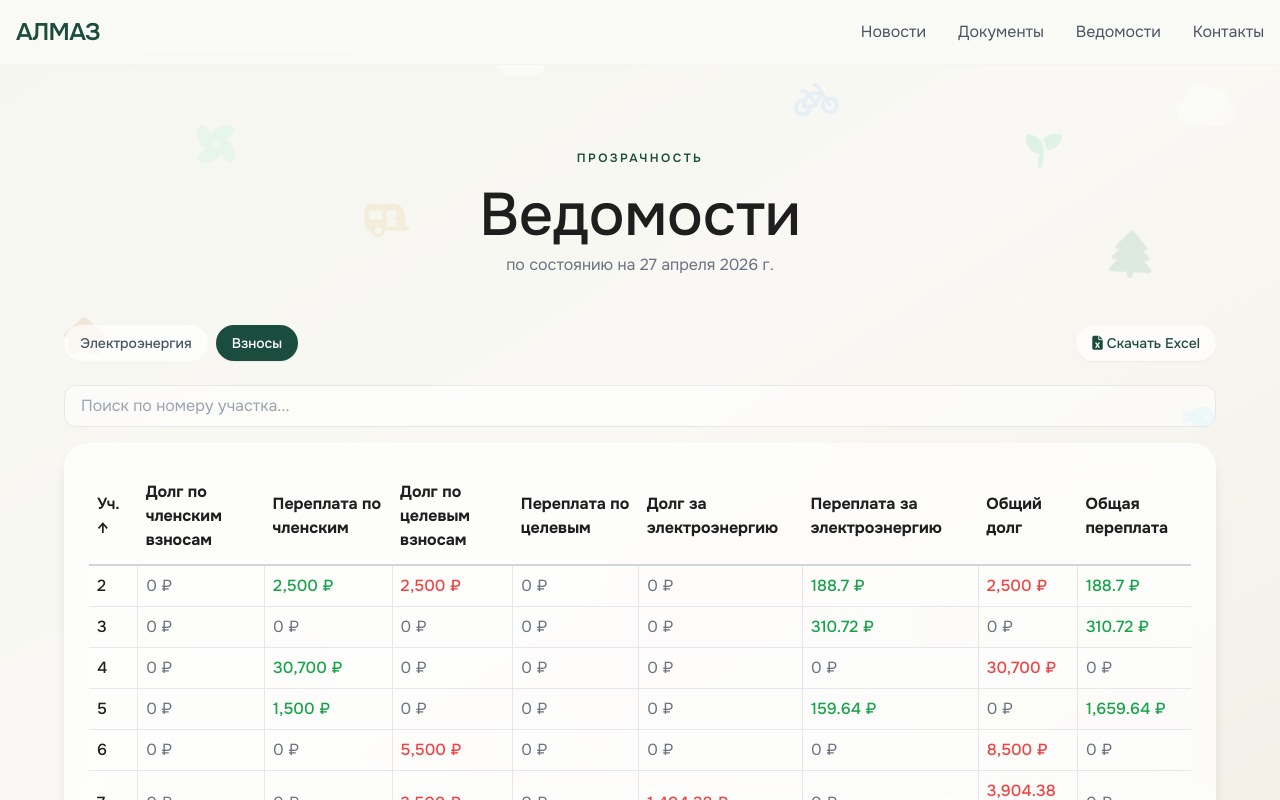
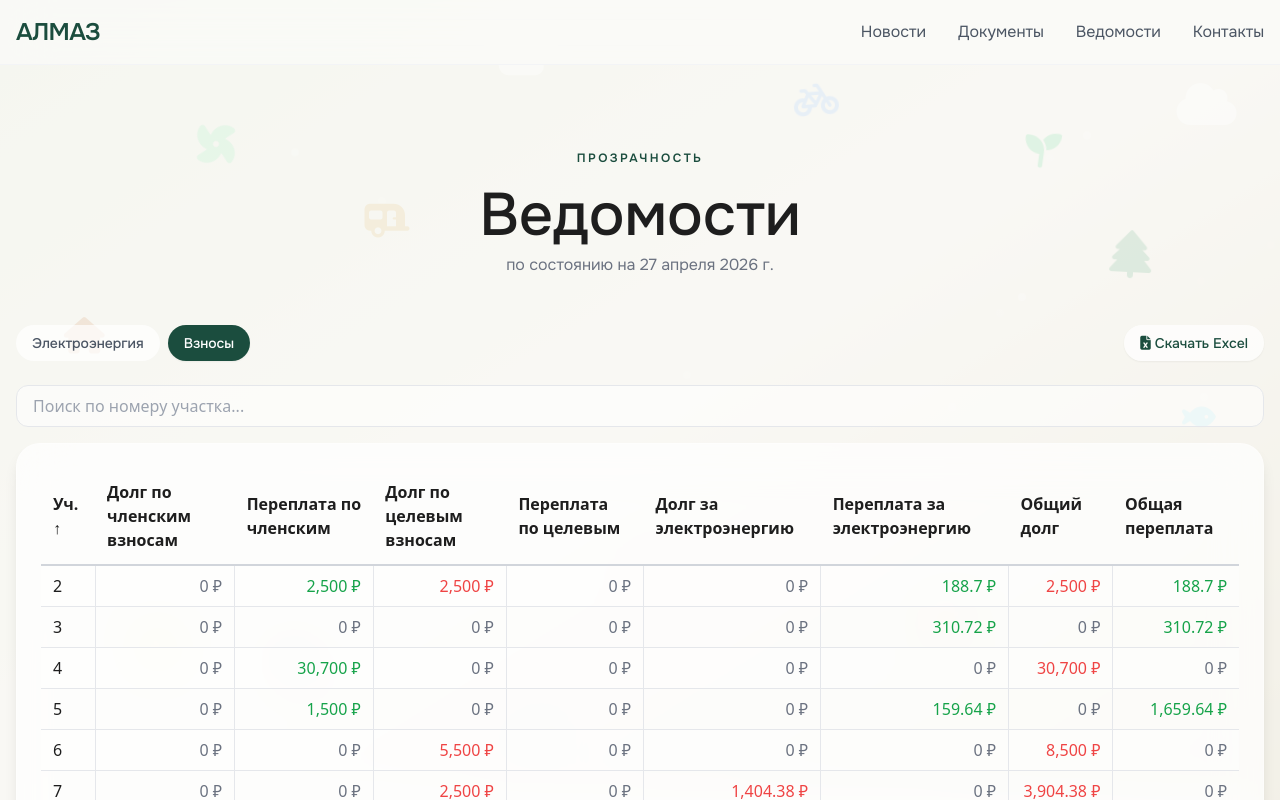
Before and after one commit to rawcam/almaz-snt, a Next.js app: page /almaz-snt/payments in a window 1280 px wide. Both pictures are taken after a click on the button "Взносы". Shown: the top 800 px of the page. Built offline with nearby package versions, Linux system fonts and the light colour scheme.

Commit message:
Update payments.js

```diff
--- a/src/pages/payments.js
+++ b/src/pages/payments.js
@@ -80,7 +80,7 @@ export default function Payments() {
         </motion.div>
 
         {/* Переключатель вкладок и кнопка скачивания */}
-        <div className="max-w-6xl mx-auto mb-6 flex flex-col sm:flex-row justify-between items-start sm:items-center gap-4">
+        <div className="max-w-7xl mx-auto mb-6 flex flex-col sm:flex-row justify-between items-start sm:items-center gap-4">
           <div className="flex gap-2">
             <button
               onClick={() => setActiveTable('electricity')}
@@ -125,50 +125,50 @@ export default function Payments() {
         </div>
 
         {/* Поиск */}
-        <div className="max-w-6xl mx-auto mb-4">
+        <div className="max-w-7xl mx-auto mb-4">
           <input
             type="text"
             placeholder="Поиск по номеру участка..."
             value={search}
             onChange={(e) => setSearch(e.target.value)}
-            className="w-full px-4 py-2 rounded-xl border border-gray-200 bg-white/50 focus:outline-none focus:ring-2 focus:ring-green-deep"
+            className="w-full px-4 py-2 rounded-xl border border-gray-200 bg-white/50 focus:outline-none focus:ring-2 focus:ring-green-deep font-sans"
           />
         </div>
 
         {/* Таблица */}
-        <div className="max-w-6xl mx-auto bg-white/70 backdrop-blur-xl rounded-3xl p-4 md:p-6 shadow-lg border border-white/30 overflow-x-auto">
+        <div className="max-w-7xl mx-auto bg-white/70 backdrop-blur-xl rounded-3xl p-4 md:p-6 shadow-lg border border-white/30 overflow-x-auto">
           {activeTable === 'electricity' ? (
-            <table className="w-full text-left border-collapse">
+            <table className="w-full text-left border-collapse font-sans">
               <thead>
                 <tr className="border-b-2 border-gray-300">
-                  <th className="py-3 px-2 font-semibold text-dark cursor-pointer" onClick={() => handleSort('plot')}>
+                  <th className="py-3 px-3 font-semibold text-dark cursor-pointer" onClick={() => handleSort('plot')}>
                     Уч. {sortBy === 'plot' && (order === 'asc' ? '↑' : '↓')}
                   </th>
-                  <th className="py-3 px-2 cursor-pointer" onClick={() => handleSort('readingStart')}>
+                  <th className="py-3 px-3 cursor-pointer" onClick={() => handleSort('readingStart')}>
                     Показания на начало {sortBy === 'readingStart' && (order === 'asc' ? '↑' : '↓')}
                   </th>
-                  <th className="py-3 px-2 cursor-pointer" onClick={() => handleSort('readingEnd')}>
+                  <th className="py-3 px-3 cursor-pointer" onClick={() => handleSort('readingEnd')}>
                     На конец {sortBy === 'readingEnd' && (order === 'asc' ? '↑' : '↓')}
                   </th>
-                  <th className="py-3 px-2 cursor-pointer" onClick={() => handleSort('consumption')}>
+                  <th className="py-3 px-3 cursor-pointer" onClick={() => handleSort('consumption')}>
                     Расход {sortBy === 'consumption' && (order === 'asc' ? '↑' : '↓')}
                   </th>
-                  <th className="py-3 px-2 cursor-pointer" onClick={() => handleSort('debtStart')}>
+                  <th className="py-3 px-3 cursor-pointer" onClick={() => handleSort('debtStart')}>
                     Долг на начало {sortBy === 'debtStart' && (order === 'asc' ? '↑' : '↓')}
                   </th>
-                  <th className="py-3 px-2 cursor-pointer" onClick={() => handleSort('overpaymentStart')}>
+                  <th className="py-3 px-3 cursor-pointer" onClick={() => handleSort('overpaymentStart')}>
                     Переплата на начало {sortBy === 'overpaymentStart' && (order === 'asc' ? '↑' : '↓')}
                   </th>
-                  <th className="py-3 px-2 cursor-pointer" onClick={() => handleSort('charged')}>
+                  <th className="py-3 px-3 cursor-pointer" onClick={() => handleSort('charged')}>
                     Начислено {sortBy === 'charged' && (order === 'asc' ? '↑' : '↓')}
                   </th>
-                  <th className="py-3 px-2 cursor-pointer" onClick={() => handleSort('paid')}>
+                  <th className="py-3 px-3 cursor-pointer" onClick={() => handleSort('paid')}>
                     Оплачено {sortBy === 'paid' && (order === 'asc' ? '↑' : '↓')}
                   </th>
-                  <th className="py-3 px-2 cursor-pointer" onClick={() => handleSort('debtEnd')}>
+                  <th className="py-3 px-3 cursor-pointer" onClick={() => handleSort('debtEnd')}>
                     Долг на конец {sortBy === 'debtEnd' && (order === 'asc' ? '↑' : '↓')}
                   </th>
-                  <th className="py-3 px-2 cursor-pointer" onClick={() => handleSort('overpaymentEnd')}>
+                  <th className="py-3 px-3 cursor-pointer" onClick={() => handleSort('overpaymentEnd')}>
                     Переплата на конец {sortBy === 'overpaymentEnd' && (order === 'asc' ? '↑' : '↓')}
                   </th>
                 </tr>
@@ -176,18 +176,18 @@ export default function Payments() {
               <tbody>
                 {filtered.map((item, idx) => (
                   <tr key={item.plot} className={`border-b border-gray-200 hover:bg-white/60 transition-colors ${idx % 2 === 0 ? 'bg-white/30' : ''}`}>
-                    <td className="py-2 px-2 font-medium border-r border-gray-200">{item.plot}</td>
-                    <td className="py-2 px-2 border-r border-gray-200">{formatNumber(item.readingStart)}</td>
-                    <td className="py-2 px-2 border-r border-gray-200">{formatNumber(item.readingEnd)}</td>
-                    <td className="py-2 px-2 border-r border-gray-200">{formatNumber(item.consumption)}</td>
-                    <td className="py-2 px-2 border-r border-gray-200">{formatMoney(item.debtStart)}</td>
-                    <td className="py-2 px-2 border-r border-gray-200">{formatMoney(item.overpaymentStart)}</td>
-                    <td className="py-2 px-2 border-r border-gray-200">{formatMoney(item.charged)}</td>
-                    <td className="py-2 px-2 border-r border-gray-200">{formatMoney(item.paid)}</td>
-                    <td className={`py-2 px-2 border-r border-gray-200 ${item.debtEnd > 0 ? 'text-red-500 font-medium' : 'text-gray-500'}`}>
+                    <td className="py-2 px-3 font-medium border-r border-gray-200 text-left">{item.plot}</td>
+                    <td className="py-2 px-3 border-r border-gray-200 text-right">{formatNumber(item.readingStart)}</td>
+                    <td className="py-2 px-3 border-r border-gray-200 text-right">{formatNumber(item.readingEnd)}</td>
+                    <td className="py-2 px-3 border-r border-gray-200 text-right">{formatNumber(item.consumption)}</td>
+                    <td className="py-2 px-3 border-r border-gray-200 text-right">{formatMoney(item.debtStart)}</td>
+                    <td className="py-2 px-3 border-r border-gray-200 text-right">{formatMoney(item.overpaymentStart)}</td>
+                    <td className="py-2 px-3 border-r border-gray-200 text-right">{formatMoney(item.charged)}</td>
+                    <td className="py-2 px-3 border-r border-gray-200 text-right">{formatMoney(item.paid)}</td>
+                    <td className={`py-2 px-3 border-r border-gray-200 text-right ${item.debtEnd > 0 ? 'text-red-500 font-medium' : 'text-gray-500'}`}>
                       {formatMoney(item.debtEnd)}
                     </td>
-                    <td className={`py-2 px-2 ${item.overpaymentEnd > 0 ? 'text-green-600 font-medium' : 'text-gray-500'}`}>
+                    <td className={`py-2 px-3 text-right ${item.overpaymentEnd > 0 ? 'text-green-600 font-medium' : 'text-gray-500'}`}>
                       {formatMoney(item.overpaymentEnd)}
                     </td>
                   </tr>
@@ -195,34 +195,34 @@ export default function Payments() {
               </tbody>
             </table>
           ) : (
-            <table className="w-full text-left border-collapse">
+            <table className="w-full text-left border-collapse font-sans">
               <thead>
                 <tr className="border-b-2 border-gray-300">
-                  <th className="py-3 px-2 font-semibold text-dark cursor-pointer" onClick={() => handleSort('plot')}>
+                  <th className="py-3 px-3 font-semibold text-dark cursor-pointer" onClick={() => handleSort('plot')}>
                     Уч. {sortBy === 'plot' && (order === 'asc' ? '↑' : '↓')}
                   </th>
-                  <th className="py-3 px-2 cursor-pointer" onClick={() => handleSort('debtMembership')}>
+                  <th className="py-3 px-3 cursor-pointer" onClick={() => handleSort('debtMembership')}>
                     Долг по членским взносам {sortBy === 'debtMembership' && (order === 'asc' ? '↑' : '↓')}
                   </th>
-                  <th className="py-3 px-2 cursor-pointer" onClick={() => handleSort('overMembership')}>
+                  <th className="py-3 px-3 cursor-pointer" onClick={() => handleSort('overMembership')}>
                     Переплата по членским {sortBy === 'overMembership' && (order === 'asc' ? '↑' : '↓')}
                   </th>
-                  <th className="py-3 px-2 cursor-pointer" onClick={() => handleSort('debtTarget')}>
+                  <th className="py-3 px-3 cursor-pointer" onClick={() => handleSort('debtTarget')}>
                     Долг по целевым взносам {sortBy === 'debtTarget' && (order === 'asc' ? '↑' : '↓')}
                   </th>
-                  <th className="py-3 px-2 cursor-pointer" onClick={() => handleSort('overTarget')}>
+                  <th className="py-3 px-3 cursor-pointer" onClick={() => handleSort('overTarget')}>
                     Переплата по целевым {sortBy === 'overTarget' && (order === 'asc' ? '↑' : '↓')}
                   </th>
-                  <th className="py-3 px-2 cursor-pointer" onClick={() => handleSort('debtElectricity')}>
+                  <th className="py-3 px-3 cursor-pointer" onClick={() => handleSort('debtElectricity')}>
                     Долг за электроэнергию {sortBy === 'debtElectricity' && (order === 'asc' ? '↑' : '↓')}
                   </th>
-                  <th className="py-3 px-2 cursor-pointer" onClick={() => handleSort('overElectricity')}>
+                  <th className="py-3 px-3 cursor-pointer" onClick={() => handleSort('overElectricity')}>
                     Переплата за электроэнергию {sortBy === 'overElectricity' && (order === 'asc' ? '↑' : '↓')}
                   </th>
-                  <th className="py-3 px-2 cursor-pointer" onClick={() => handleSort('totalDebt')}>
+                  <th className="py-3 px-3 cursor-pointer" onClick={() => handleSort('totalDebt')}>
                     Общий долг {sortBy === 'totalDebt' && (order === 'asc' ? '↑' : '↓')}
                   </th>
-                  <th className="py-3 px-2 cursor-pointer" onClick={() => handleSort('totalOverpayment')}>
+                  <th className="py-3 px-3 cursor-pointer" onClick={() => handleSort('totalOverpayment')}>
                     Общая переплата {sortBy === 'totalOverpayment' && (order === 'asc' ? '↑' : '↓')}
                   </th>
                 </tr>
@@ -230,29 +230,29 @@ export default function Payments() {
               <tbody>
                 {filtered.map((item, idx) => (
                   <tr key={item.plot} className={`border-b border-gray-200 hover:bg-white/60 transition-colors ${idx % 2 === 0 ? 'bg-white/30' : ''}`}>
-                    <td className="py-2 px-2 font-medium border-r border-gray-200">{item.plot}</td>
-                    <td className={`py-2 px-2 border-r border-gray-200 ${item.debtMembership > 0 ? 'text-red-500 font-medium' : 'text-gray-500'}`}>
+                    <td className="py-2 px-3 font-medium border-r border-gray-200 text-left">{item.plot}</td>
+                    <td className={`py-2 px-3 border-r border-gray-200 text-right ${item.debtMembership > 0 ? 'text-red-500 font-medium' : 'text-gray-500'}`}>
                       {formatMoney(item.debtMembership)}
                     </td>
-                    <td className={`py-2 px-2 border-r border-gray-200 ${item.overMembership > 0 ? 'text-green-600 font-medium' : 'text-gray-500'}`}>
+                    <td className={`py-2 px-3 border-r border-gray-200 text-right ${item.overMembership > 0 ? 'text-green-600 font-medium' : 'text-gray-500'}`}>
                       {formatMoney(item.overMembership)}
                     </td>
-                    <td className={`py-2 px-2 border-r border-gray-200 ${item.debtTarget > 0 ? 'text-red-500 font-medium' : 'text-gray-500'}`}>
+                    <td className={`py-2 px-3 border-r border-gray-200 text-right ${item.debtTarget > 0 ? 'text-red-500 font-medium' : 'text-gray-500'}`}>
                       {formatMoney(item.debtTarget)}
                     </td>
-                    <td className={`py-2 px-2 border-r border-gray-200 ${item.overTarget > 0 ? 'text-green-600 font-medium' : 'text-gray-500'}`}>
+                    <td className={`py-2 px-3 border-r border-gray-200 text-right ${item.overTarget > 0 ? 'text-green-600 font-medium' : 'text-gray-500'}`}>
                       {formatMoney(item.overTarget)}
                     </td>
-                    <td className={`py-2 px-2 border-r border-gray-200 ${item.debtElectricity > 0 ? 'text-red-500 font-medium' : 'text-gray-500'}`}>
+                    <td className={`py-2 px-3 border-r border-gray-200 text-right ${item.debtElectricity > 0 ? 'text-red-500 font-medium' : 'text-gray-500'}`}>
                       {formatMoney(item.debtElectricity)}
                     </td>
-                    <td className={`py-2 px-2 border-r border-gray-200 ${item.overElectricity > 0 ? 'text-green-600 font-medium' : 'text-gray-500'}`}>
+                    <td className={`py-2 px-3 border-r border-gray-200 text-right ${item.overElectricity > 0 ? 'text-green-600 font-medium' : 'text-gray-500'}`}>
                       {formatMoney(item.overElectricity)}
                     </td>
-                    <td className={`py-2 px-2 border-r border-gray-200 ${item.totalDebt > 0 ? 'text-red-500 font-medium' : 'text-gray-500'}`}>
+                    <td className={`py-2 px-3 border-r border-gray-200 text-right ${item.totalDebt > 0 ? 'text-red-500 font-medium' : 'text-gray-500'}`}>
                       {formatMoney(item.totalDebt)}
                     </td>
-                    <td className={`py-2 px-2 ${item.totalOverpayment > 0 ? 'text-green-600 font-medium' : 'text-gray-500'}`}>
+                    <td className={`py-2 px-3 text-right ${item.totalOverpayment > 0 ? 'text-green-600 font-medium' : 'text-gray-500'}`}>
                       {formatMoney(item.totalOverpayment)}
                     </td>
                   </tr>
```
